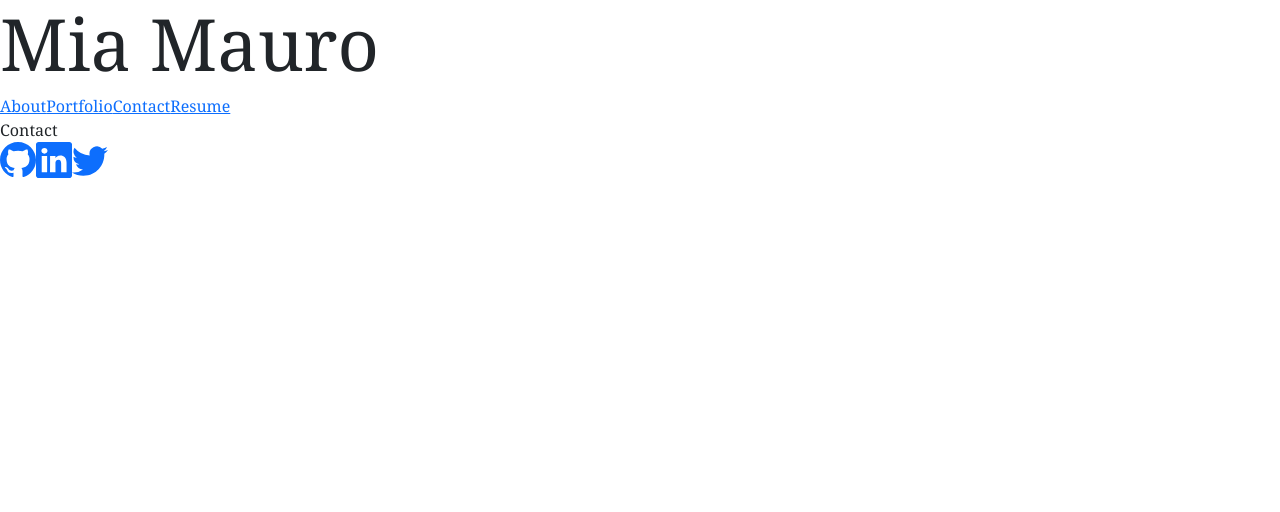
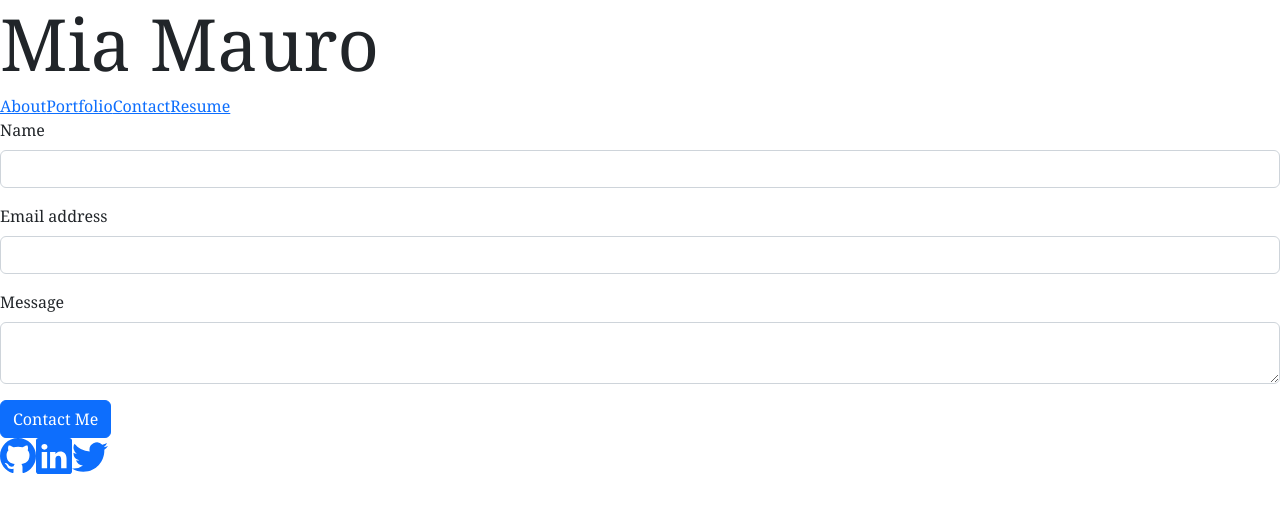
Before and after one commit to miamauro/react-portfolio, a React (Create React App) app: page /react-portfolio/contact in a window 1280 px wide. Shown: the top 512 px of the page. Built offline with nearby package versions, Linux system fonts and the light colour scheme.

Commit message:
inserted form into contact component

```diff
--- a/src/components/pages/Contact.js
+++ b/src/components/pages/Contact.js
@@ -1,7 +1,25 @@
 import React from "react";
 
 function Contact() {
-  return <div>Contact</div>;
+  return (
+    <form>
+      <div class="mb-3">
+        <label class="form-label">Name</label>
+        <input type="name" class="form-control" aria-describedby="name" />
+      </div>
+      <div class="mb-3">
+        <label class="form-label">Email address</label>
+        <input type="email" class="form-control" aria-describedby="email" />
+      </div>
+      <div class="mb-3">
+        <label class="form-label">Message</label>
+        <textarea class="form-control" />
+      </div>
+      <button type="submit" class="btn btn-primary">
+        Contact Me
+      </button>
+    </form>
+  );
 }
 
 export default Contact;
```
